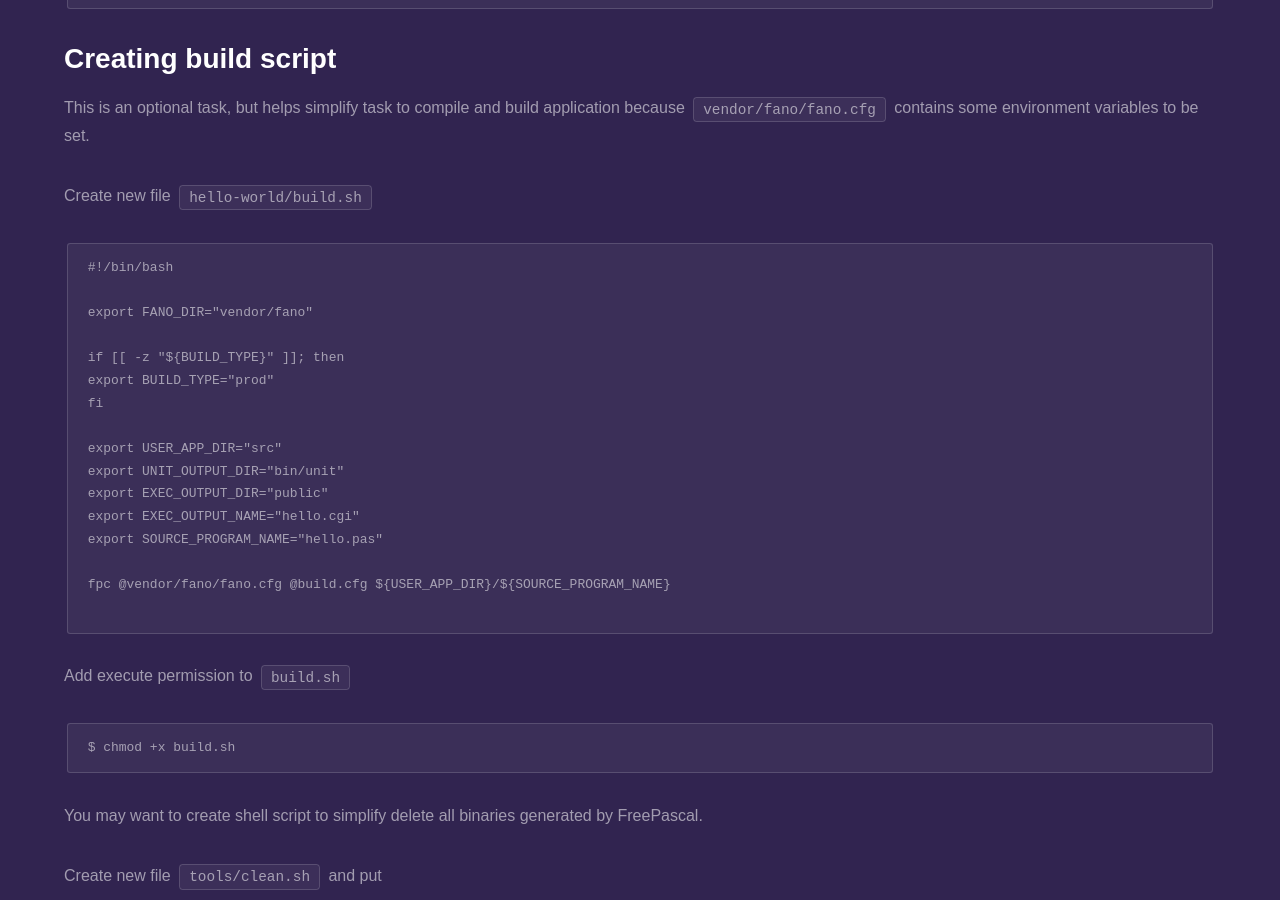
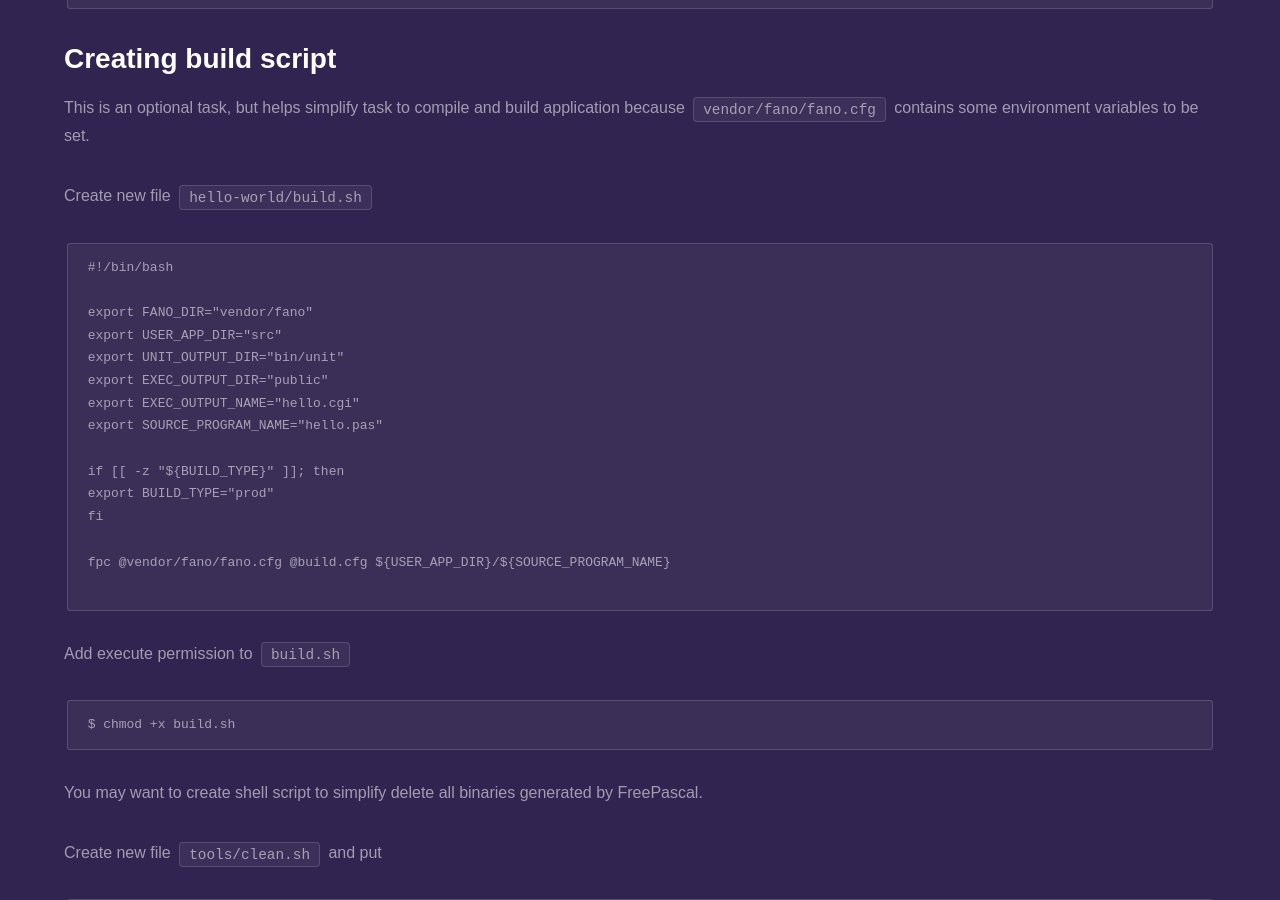
Before and after one commit to fanoframework/fanoframework.github.io, a Jekyll site: the page built from tutorials/hello-world-application/index.md, in a window 1280 px wide and 900 px high, scrolled down 11367 px. Built offline with Jekyll 4.4.1, drawn with Linux system fonts in a browser that asks for light colours; our own code applies the rules of GitHub Pages for plain Markdown files.

Commit message:
reorder line position for easier read

```diff
--- a/tutorials/hello-world-application/index.md
+++ b/tutorials/hello-world-application/index.md
@@ -480,16 +480,15 @@ Create new file `hello-world/build.sh`
 #!/bin/bash
 
 export FANO_DIR="vendor/fano"
-
-if [[ -z "${BUILD_TYPE}" ]]; then
-export BUILD_TYPE="prod"
-fi
-
 export USER_APP_DIR="src"
 export UNIT_OUTPUT_DIR="bin/unit"
 export EXEC_OUTPUT_DIR="public"
 export EXEC_OUTPUT_NAME="hello.cgi"
 export SOURCE_PROGRAM_NAME="hello.pas"
+
+if [[ -z "${BUILD_TYPE}" ]]; then
+export BUILD_TYPE="prod"
+fi
 
 fpc @vendor/fano/fano.cfg @build.cfg ${USER_APP_DIR}/${SOURCE_PROGRAM_NAME}
 
```
